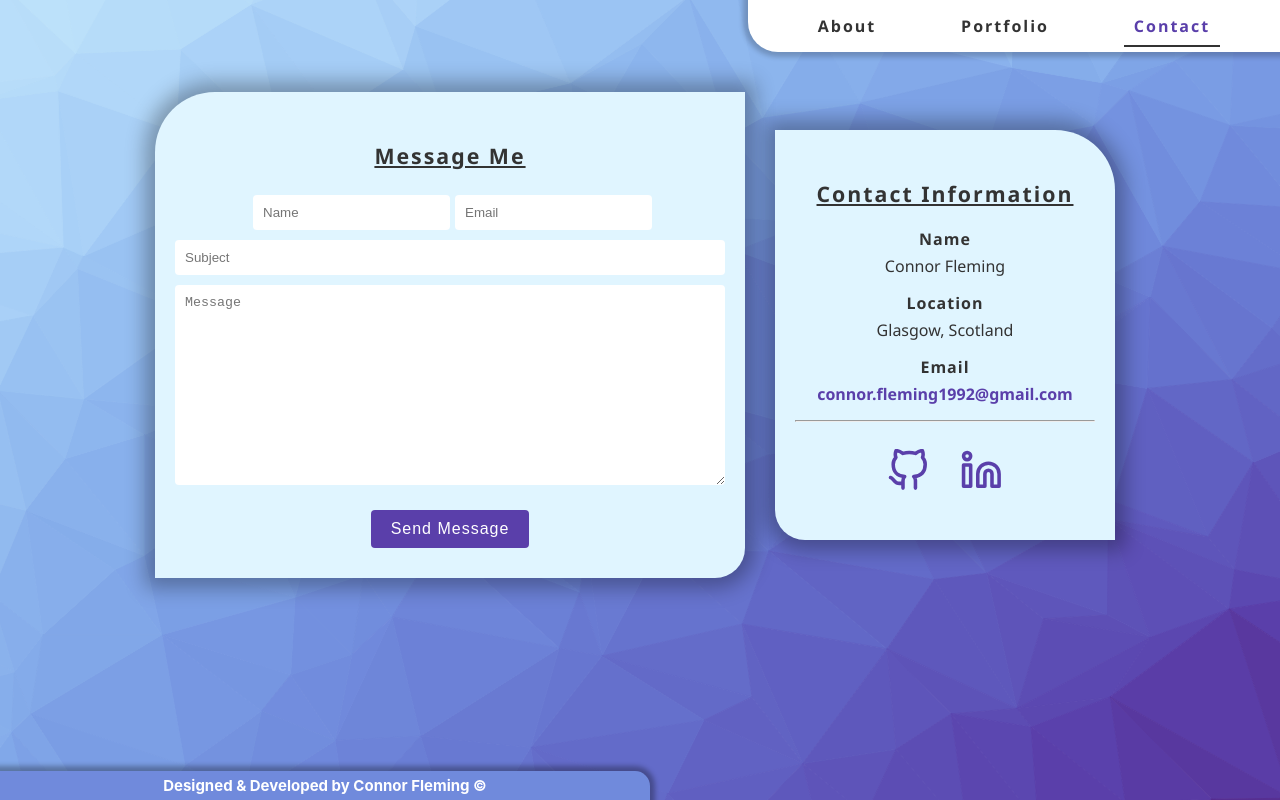
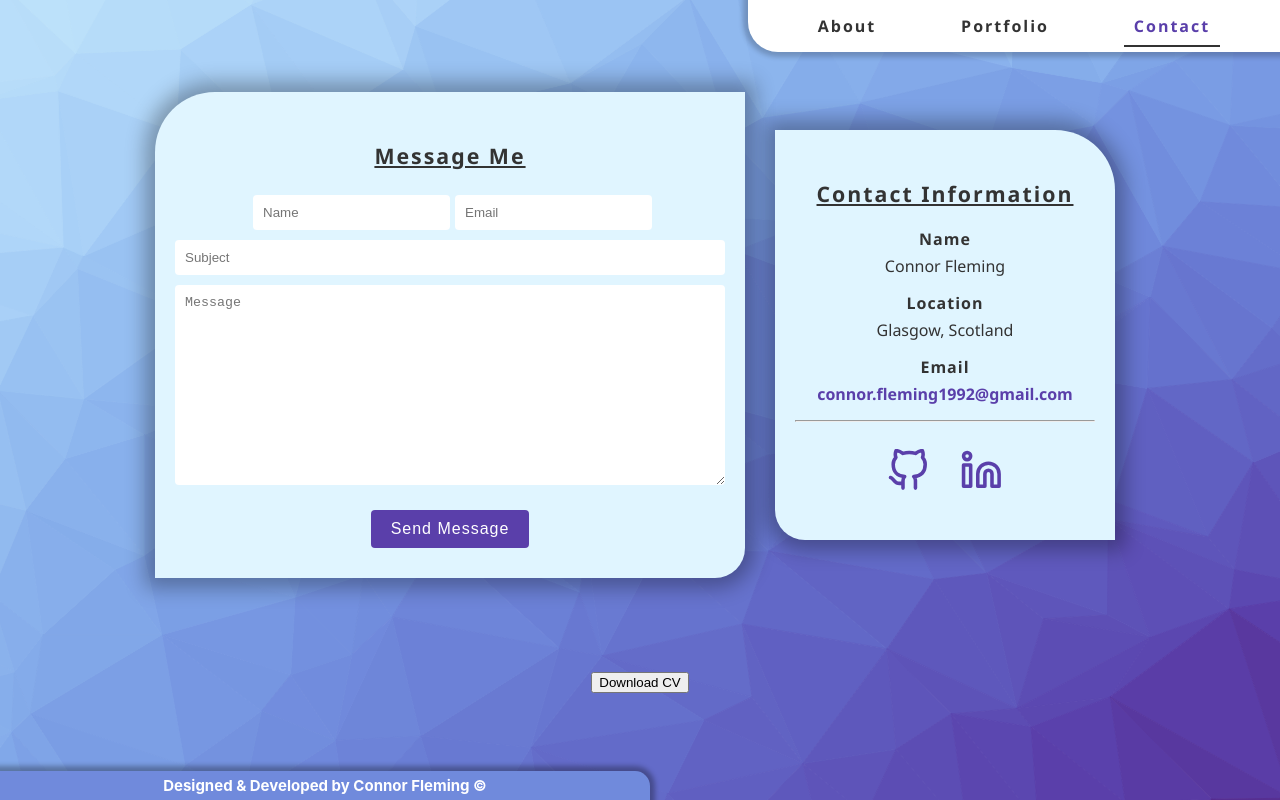
Before and after one commit to Jarnbjorn92/cf-portfolio, a React (Create React App) app: page /contact in a window 1280 px wide. Built offline with nearby package versions, Linux system fonts and the light colour scheme.

Commit message:
started adding download cv button

```diff
--- a/src/components/ContactPage.js
+++ b/src/components/ContactPage.js
@@ -178,7 +178,11 @@ const ContactPage = ({personalDetails}) => {
         </motion.div>
         </section>
 
-
+        <section>
+            <div>
+                <button>Download CV</button>
+            </div>
+        </section>
 
 
         </div>
```
Also changed, not shown: 1 other file (tests, documents, lock files or other folders).
